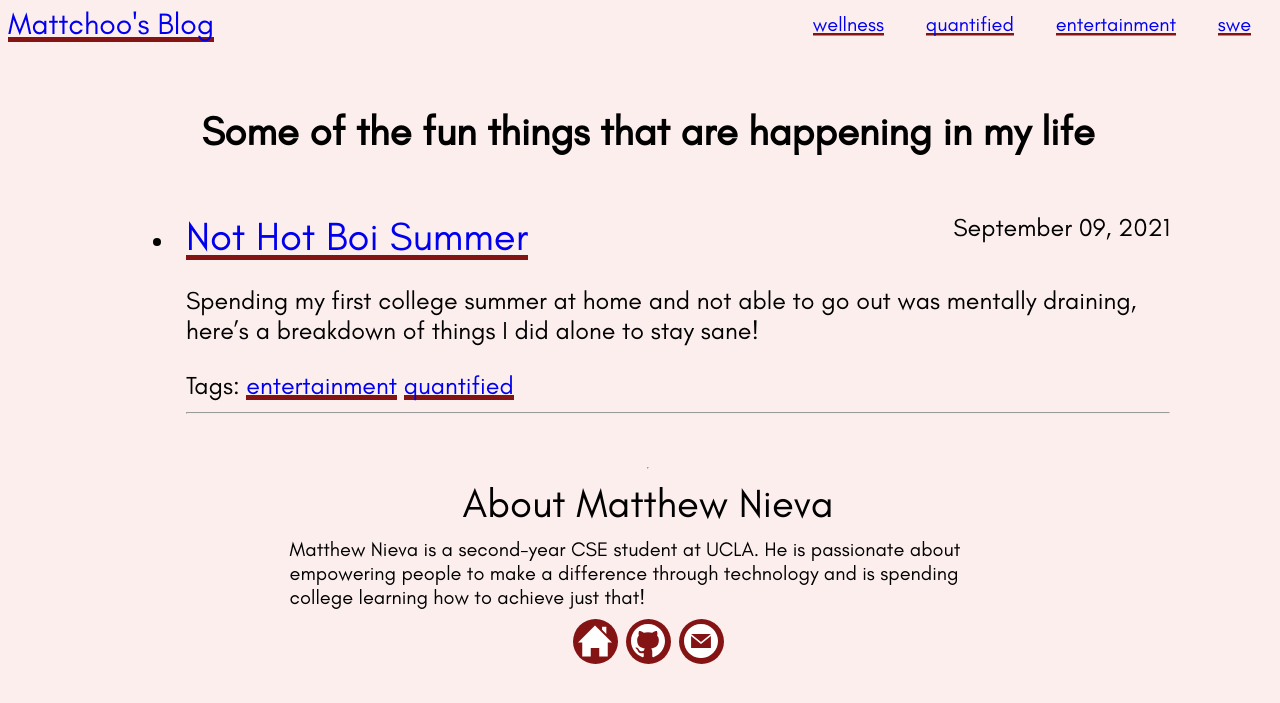
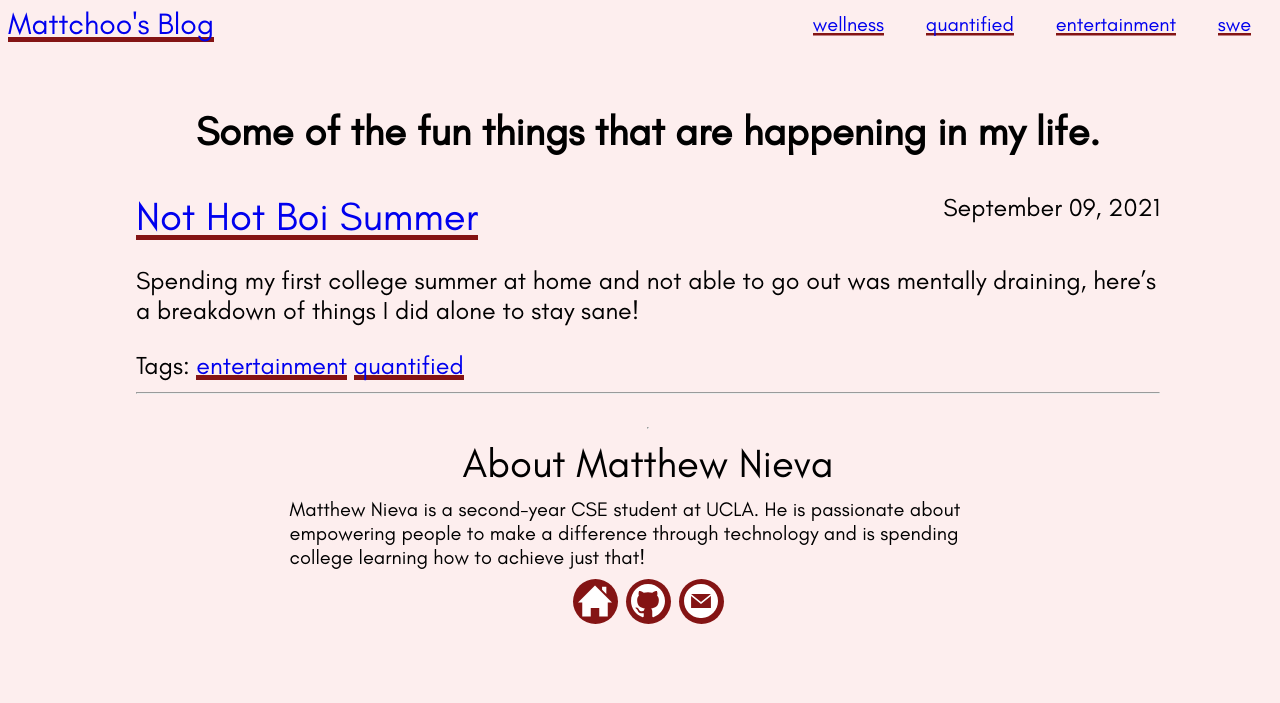
Before and after one commit to matthewcn56/whatcha-up-to-mattchoo, a Jekyll site: the page built from entertainment.md, in a window 1280 px wide. Shown: the top 703 px of the page. Built offline with Jekyll 4.4.1, drawn with Linux system fonts in a browser that asks for light colours.

Commit message:
adjusted list styling

```diff
--- a/_layouts/base.html
+++ b/_layouts/base.html
@@ -13,7 +13,6 @@
     {% include nav.html %}
     <div class="main-body">
       {{ content }}
-      <ul class="post-list">
         {% for post in site.posts %}
             <li class="post">
               <span class="post-line">
@@ -35,7 +34,6 @@
 
             </li>
         {% endfor %}
-      </ul>
       <hr></hr>
       {% include footer.html %}
     </div>
--- a/_layouts/tagged.html
+++ b/_layouts/tagged.html
@@ -13,7 +13,6 @@
     {% include nav.html %}
     <div class="main-body">
       {{ content }}
-      <ul class="post-list">
         {% for tag in site.tags %}
           {% if tag[0] == page.title %}
             {% for post in tag[1] %}
@@ -34,12 +33,10 @@
                   {% endfor %}
               </div>
               <hr/>
-
             </li>
+          {% endfor %}
+          {% endif %}
         {% endfor %}
-      </ul>
-        {% endif %}
-      {% endfor %}
       <hr></hr>
       {% include footer.html %}
     </div>
--- a/_sass/main.scss
+++ b/_sass/main.scss
@@ -101,6 +101,10 @@ nav {
   font-size: 40px;
 }
 
+.post-list {
+  list-style: none;
+}
+
 .post-line {
   display: flex;
   flex-direction: row;
@@ -187,3 +191,7 @@ footer {
   width: 100%;
   background-color: $main-color;
 }
+
+li {
+  list-style: none;
+}
--- a/entertainment.md
+++ b/entertainment.md
@@ -3,4 +3,4 @@ layout: tagged
 title: entertainment
 ---
 
-# Some of the fun things that are happening in my life
+# Some of the fun things that are happening in my life.
```
